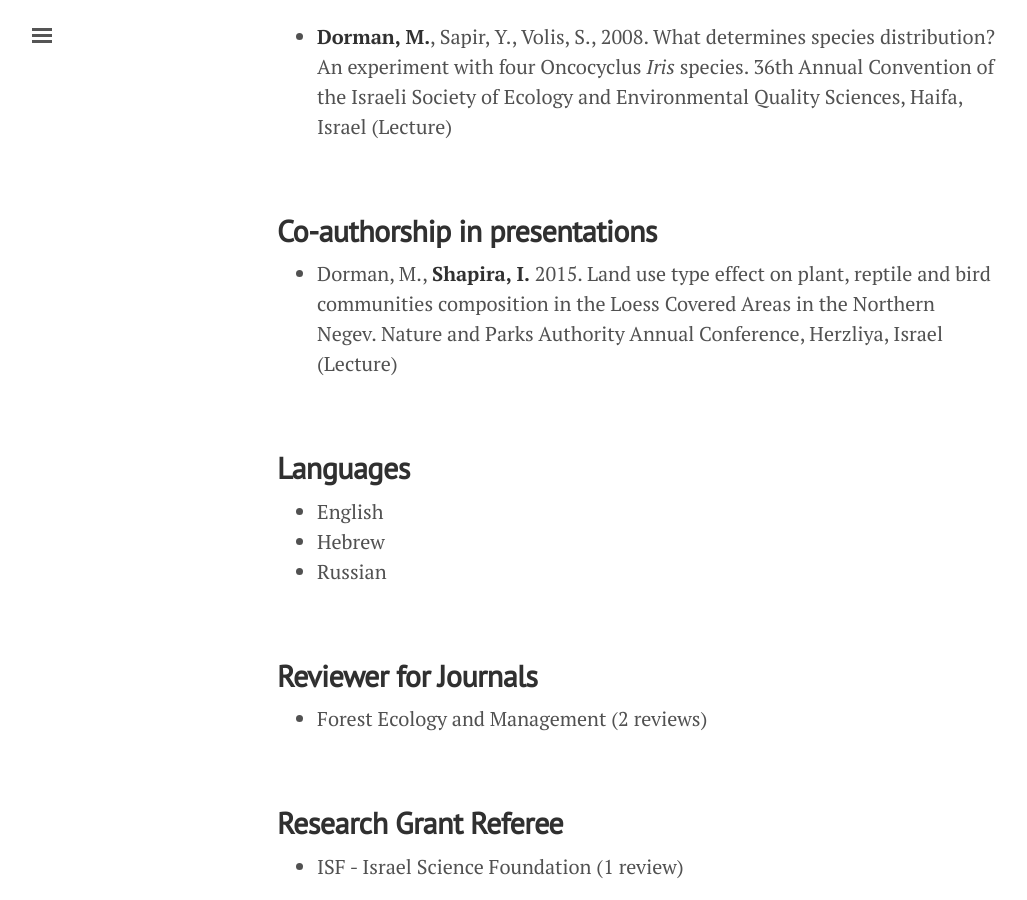
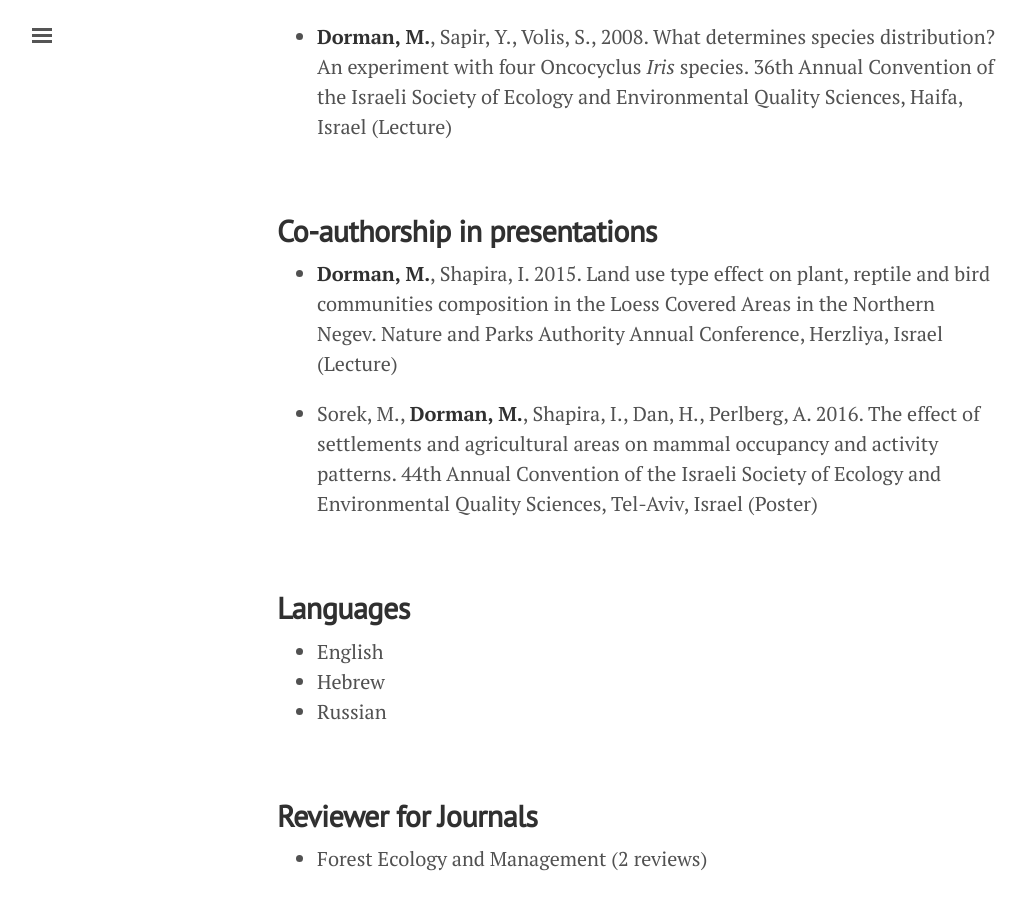
Before and after one commit to michaeldorman/michaeldorman.github.io, a Jekyll site: the page built from cv.md, in a window 1280 px wide and 900 px high, scrolled down 7988 px. Shown: the whole window, without its empty margins (3-1030 px from the left). Built offline with Jekyll 4.4.1, drawn with Linux system fonts in a browser that asks for light colours.

Commit message:
Update cv.md

```diff
--- a/cv.md
+++ b/cv.md
@@ -208,7 +208,9 @@ January 2011
 
 ## **Co-authorship in presentations**
 
-* Dorman, M., **Shapira, I.** 2015. Land use type effect on plant, reptile and bird communities composition in the Loess Covered Areas in the Northern Negev. Nature and Parks Authority Annual Conference, Herzliya, Israel (Lecture)
+* **Dorman, M.**, Shapira, I. 2015. Land use type effect on plant, reptile and bird communities composition in the Loess Covered Areas in the Northern Negev. Nature and Parks Authority Annual Conference, Herzliya, Israel (Lecture)
+
+* Sorek, M., **Dorman, M.**, Shapira, I., Dan, H., Perlberg, A. 2016. The effect of settlements and agricultural areas on mammal occupancy and activity patterns. 44th Annual Convention of the Israeli Society of Ecology and Environmental Quality Sciences, Tel-Aviv, Israel (Poster)
 
 <br>
 
```
